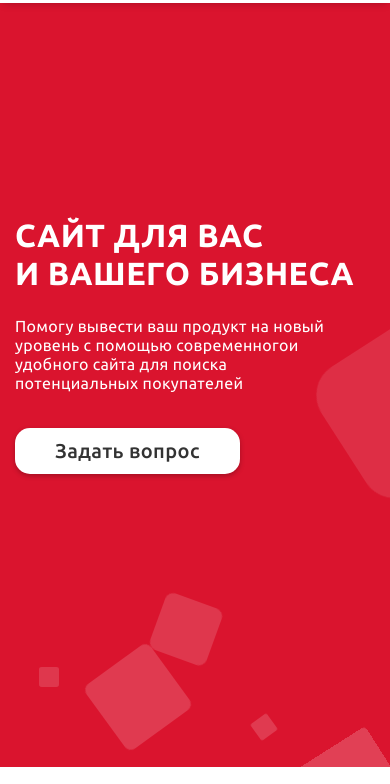
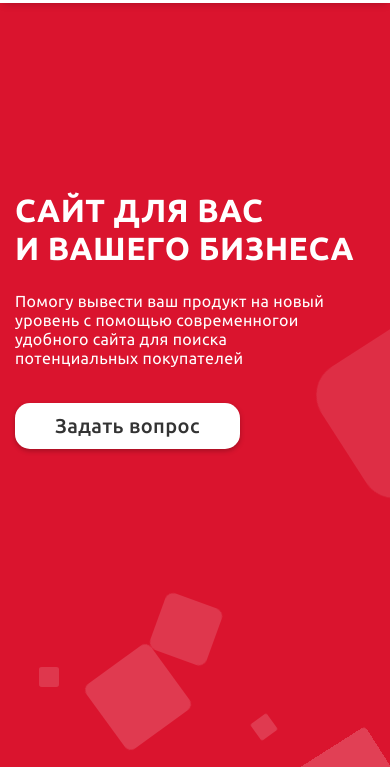
Before and after one commit to VladimirBelebnev/portfolio, a website: page app/index.html in a window 390 px wide. Shown: the part 77-861 px from the top of the page. Drawn offline with nearby package versions, Linux system fonts and the light colour scheme; files that its build step writes are made by us from their sources.

Commit message:
bug fix 0.1

```diff
--- a/src/scss/components/_hero.scss
+++ b/src/scss/components/_hero.scss
@@ -233,7 +233,7 @@
             display: none;
         }
         &__wrap {
-            padding-top: 30px;
+            padding-top: 0px;
         }
         &__title {
             font-size: 40px;
@@ -261,7 +261,7 @@
             font-size: 18px;
         }
         &__wrap {
-            padding-top: 15px;
+            padding-bottom: 20px;
         }
         &__btn {
             margin-top: 40px;
@@ -281,7 +281,7 @@
             font-size: 16px;
         }
         &__wrap {
-            padding-top: 0px;
+            padding-bottom: 40px;
         }
         &__btn {
             padding: 13px 40px;
@@ -293,5 +293,8 @@
 @media (max-width: 480px) {
     .hero {
         background-image: none;
+        &__wrap {
+            padding-bottom: 50px;
+        }
     }
 }
```
